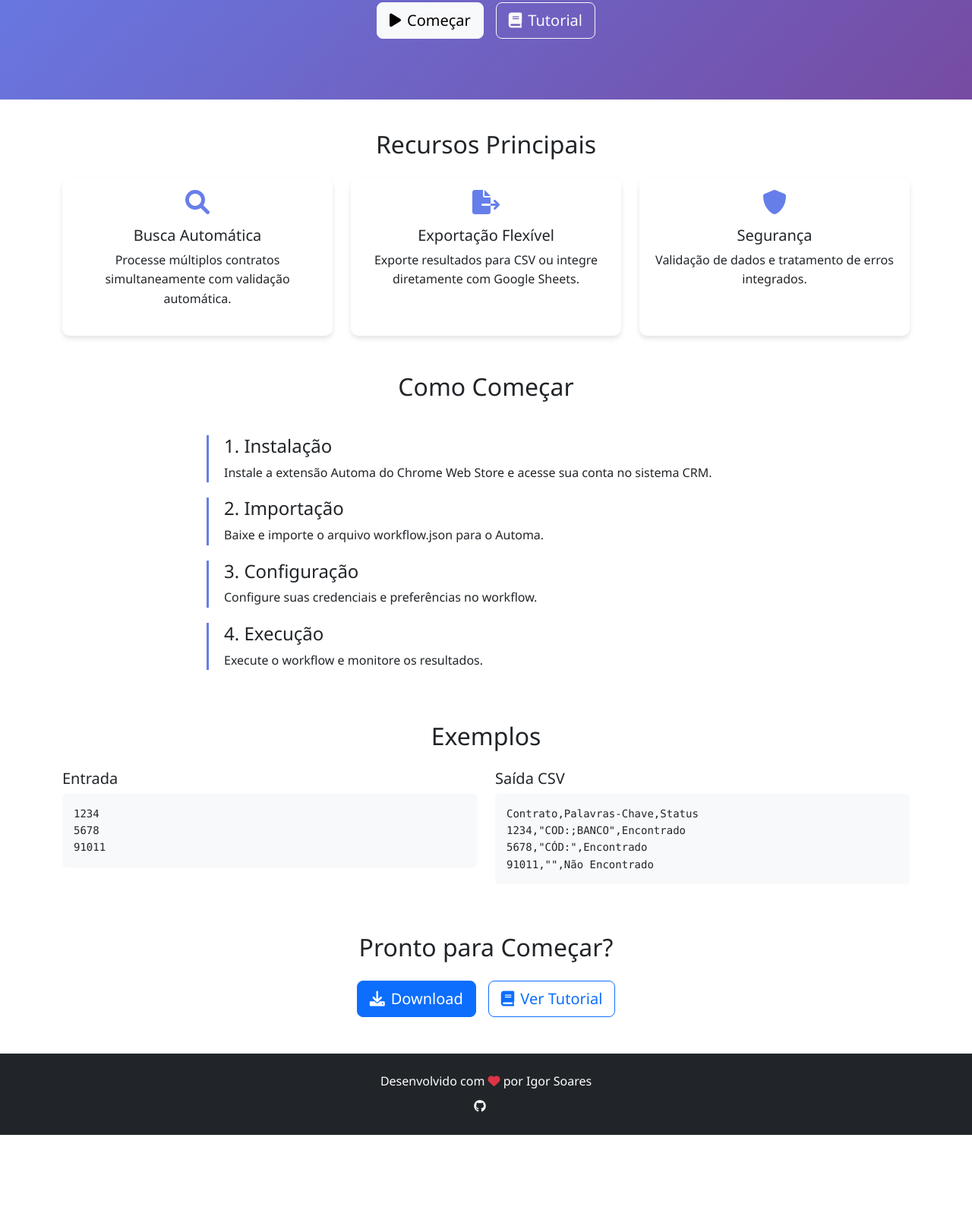
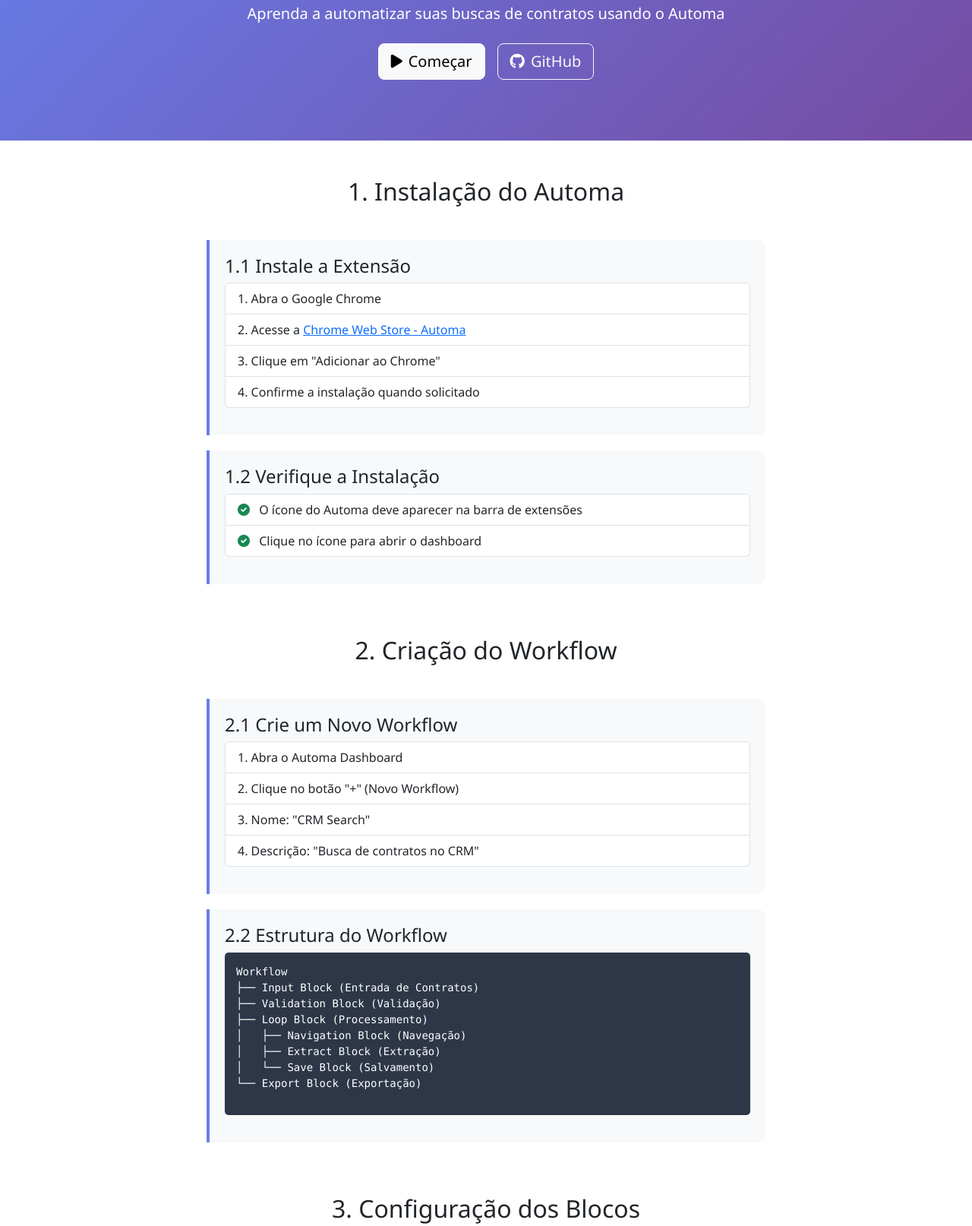
Before and after one commit to Igorofyeshu4/CRM-wsa, a website: page index.html in a window 1280 px wide. Shown: the part 224-1838 px from the top of the page at 76% size. Before the commit the page ends 1718 px from the top, so only its background shows below. Drawn offline with nearby package versions, Linux system fonts and the light colour scheme.

Commit message:
feat: Adicionado tutorial detalhado sobre Automa no index.html

```diff
--- a/index.html
+++ b/index.html
@@ -3,178 +3,292 @@
 <head>
     <meta charset="UTF-8">
     <meta name="viewport" content="width=device-width, initial-scale=1.0">
-    <title>CRM-WSA | Igor Soares</title>
+    <title>CRM-WSA | Tutorial de Automação</title>
     <link href="https://cdn.jsdelivr.net/npm/bootstrap@5.3.2/dist/css/bootstrap.min.css" rel="stylesheet">
     <link href="https://cdnjs.cloudflare.com/ajax/libs/font-awesome/6.0.0/css/all.min.css" rel="stylesheet">
     <style>
         body {
             font-family: 'Segoe UI', Tahoma, Geneva, Verdana, sans-serif;
-            line-height: 1.6;
         }
         .hero-section {
             background: linear-gradient(135deg, #667eea 0%, #764ba2 100%);
             color: white;
             padding: 80px 0;
-            margin-bottom: 40px;
         }
         .feature-card {
             border: none;
             border-radius: 10px;
             box-shadow: 0 4px 6px rgba(0,0,0,0.1);
-            transition: transform 0.3s ease;
+            transition: transform 0.3s;
             margin-bottom: 20px;
         }
         .feature-card:hover {
             transform: translateY(-5px);
         }
-        .feature-icon {
-            font-size: 2rem;
-            color: #667eea;
-            margin-bottom: 1rem;
+        .step-card {
+            border-left: 4px solid #667eea;
+            margin: 20px 0;
+            padding: 20px;
+            background: #f8f9fa;
+            border-radius: 0 10px 10px 0;
         }
-        pre {
-            background: #f8f9fa;
+        .code-block {
+            background: #2d3748;
+            color: #fff;
             padding: 15px;
             border-radius: 5px;
-            overflow-x: auto;
+            font-family: monospace;
         }
-        .workflow-step {
-            border-left: 3px solid #667eea;
-            padding-left: 20px;
-            margin: 20px 0;
-        }
-        .github-corner:hover .octo-arm {
-            animation: octocat-wave 560ms ease-in-out;
-        }
-        @keyframes octocat-wave {
-            0%, 100% { transform: rotate(0); }
-            20%, 60% { transform: rotate(-25deg); }
-            40%, 80% { transform: rotate(10deg); }
+        .workflow-image {
+            max-width: 100%;
+            border-radius: 10px;
+            box-shadow: 0 4px 6px rgba(0,0,0,0.1);
         }
     </style>
 </head>
 <body>
-    <!-- GitHub Corner -->
-    <a href="https://github.com/Igorofyeshu4/CRM-wsa" class="github-corner" aria-label="View on GitHub">
-        <svg width="80" height="80" viewBox="0 0 250 250" style="fill:#151513; color:#fff; position: absolute; top: 0; border: 0; right: 0;" aria-hidden="true">
-            <path d="M0,0 L115,115 L130,115 L142,142 L250,250 L250,0 Z"></path>
-            <path d="M128.3,109.0 C113.8,99.7 119.0,89.6 119.0,89.6 C122.0,82.7 120.5,78.6 120.5,78.6 C119.2,72.0 123.4,76.3 123.4,76.3 C127.3,80.9 125.5,87.3 125.5,87.3 C122.9,97.6 130.6,101.9 134.4,103.2" fill="currentColor" style="transform-origin: 130px 106px;" class="octo-arm"></path>
-            <path d="M115.0,115.0 C114.9,115.1 118.7,116.5 119.8,115.4 L133.7,101.6 C136.9,99.2 139.9,98.4 142.2,98.6 C133.8,88.0 127.5,74.4 143.8,58.0 C148.5,53.4 154.0,51.2 159.7,51.0 C160.3,49.4 163.2,43.6 171.4,40.1 C171.4,40.1 176.1,42.5 178.8,56.2 C183.1,58.6 187.2,61.8 190.9,65.4 C194.5,69.0 197.7,73.2 200.1,77.6 C213.8,80.2 216.3,84.9 216.3,84.9 C212.7,93.1 206.9,96.0 205.4,96.6 C205.1,102.4 203.0,107.8 198.3,112.5 C181.9,128.9 168.3,122.5 157.7,114.1 C157.9,116.9 156.7,120.9 152.7,124.9 L141.0,136.5 C139.8,137.7 141.6,141.9 141.8,141.8 Z" fill="currentColor" class="octo-body"></path>
-        </svg>
-    </a>
+    <!-- Navbar -->
+    <nav class="navbar navbar-expand-lg navbar-dark bg-dark sticky-top">
+        <div class="container">
+            <a class="navbar-brand" href="#">
+                <i class="fas fa-robot me-2"></i>CRM-WSA
+            </a>
+            <button class="navbar-toggler" type="button" data-bs-toggle="collapse" data-bs-target="#navbarNav">
+                <span class="navbar-toggler-icon"></span>
+            </button>
+            <div class="collapse navbar-collapse" id="navbarNav">
+                <ul class="navbar-nav ms-auto">
+                    <li class="nav-item">
+                        <a class="nav-link" href="#instalacao">Instalação</a>
+                    </li>
+                    <li class="nav-item">
+                        <a class="nav-link" href="#workflow">Workflow</a>
+                    </li>
+                    <li class="nav-item">
+                        <a class="nav-link" href="#configuracao">Configuração</a>
+                    </li>
+                    <li class="nav-item">
+                        <a class="nav-link" href="#exemplos">Exemplos</a>
+                    </li>
+                </ul>
+            </div>
+        </div>
+    </nav>
 
     <!-- Hero Section -->
     <section class="hero-section text-center">
         <div class="container">
-            <h1 class="display-4 mb-4">CRM-WSA</h1>
-            <p class="lead mb-4">Automação inteligente para busca e verificação de contratos em CRM</p>
+            <h1 class="display-4 mb-4">Tutorial de Automação CRM</h1>
+            <p class="lead mb-4">Aprenda a automatizar suas buscas de contratos usando o Automa</p>
             <div class="d-flex justify-content-center gap-3">
-                <a href="#getting-started" class="btn btn-light btn-lg">
+                <a href="#instalacao" class="btn btn-light btn-lg">
                     <i class="fas fa-play me-2"></i>Começar
                 </a>
-                <a href="https://automa.site" class="btn btn-outline-light btn-lg">
-                    <i class="fas fa-book me-2"></i>Tutorial
+                <a href="https://github.com/Igorofyeshu4/CRM-wsa" class="btn btn-outline-light btn-lg">
+                    <i class="fab fa-github me-2"></i>GitHub
                 </a>
             </div>
         </div>
     </section>
 
-    <div class="container">
-        <!-- Features -->
-        <section class="mb-5">
-            <h2 class="text-center mb-4">Recursos Principais</h2>
-            <div class="row">
-                <div class="col-md-4">
-                    <div class="card feature-card h-100">
-                        <div class="card-body text-center">
-                            <i class="fas fa-search feature-icon"></i>
-                            <h5 class="card-title">Busca Automática</h5>
-                            <p class="card-text">Processe múltiplos contratos simultaneamente com validação automática.</p>
-                        </div>
+    <div class="container py-5">
+        <!-- Instalação -->
+        <section id="instalacao" class="mb-5">
+            <h2 class="text-center mb-4">1. Instalação do Automa</h2>
+            <div class="row justify-content-center">
+                <div class="col-lg-8">
+                    <div class="step-card">
+                        <h4>1.1 Instale a Extensão</h4>
+                        <ol class="list-group list-group-numbered mb-3">
+                            <li class="list-group-item">Abra o Google Chrome</li>
+                            <li class="list-group-item">Acesse a <a href="https://chrome.google.com/webstore/detail/automa/infppggnoaenmfagbfknfkancpbljcca" target="_blank">Chrome Web Store - Automa</a></li>
+                            <li class="list-group-item">Clique em "Adicionar ao Chrome"</li>
+                            <li class="list-group-item">Confirme a instalação quando solicitado</li>
+                        </ol>
+                    </div>
+
+                    <div class="step-card">
+                        <h4>1.2 Verifique a Instalação</h4>
+                        <ul class="list-group mb-3">
+                            <li class="list-group-item">
+                                <i class="fas fa-check-circle text-success me-2"></i>
+                                O ícone do Automa deve aparecer na barra de extensões
+                            </li>
+                            <li class="list-group-item">
+                                <i class="fas fa-check-circle text-success me-2"></i>
+                                Clique no ícone para abrir o dashboard
+                            </li>
+                        </ul>
                     </div>
                 </div>
-                <div class="col-md-4">
-                    <div class="card feature-card h-100">
-                        <div class="card-body text-center">
-                            <i class="fas fa-file-export feature-icon"></i>
-                            <h5 class="card-title">Exportação Flexível</h5>
-                            <p class="card-text">Exporte resultados para CSV ou integre diretamente com Google Sheets.</p>
-                        </div>
+            </div>
+        </section>
+
+        <!-- Workflow -->
+        <section id="workflow" class="mb-5">
+            <h2 class="text-center mb-4">2. Criação do Workflow</h2>
+            <div class="row justify-content-center">
+                <div class="col-lg-8">
+                    <div class="step-card">
+                        <h4>2.1 Crie um Novo Workflow</h4>
+                        <ol class="list-group list-group-numbered mb-3">
+                            <li class="list-group-item">Abra o Automa Dashboard</li>
+                            <li class="list-group-item">Clique no botão "+" (Novo Workflow)</li>
+                            <li class="list-group-item">Nome: "CRM Search"</li>
+                            <li class="list-group-item">Descrição: "Busca de contratos no CRM"</li>
+                        </ol>
                     </div>
-                </div>
-                <div class="col-md-4">
-                    <div class="card feature-card h-100">
-                        <div class="card-body text-center">
-                            <i class="fas fa-shield-alt feature-icon"></i>
-                            <h5 class="card-title">Segurança</h5>
-                            <p class="card-text">Validação de dados e tratamento de erros integrados.</p>
+
+                    <div class="step-card">
+                        <h4>2.2 Estrutura do Workflow</h4>
+                        <div class="code-block mb-3">
+                            <pre>
+Workflow
+├── Input Block (Entrada de Contratos)
+├── Validation Block (Validação)
+├── Loop Block (Processamento)
+│   ├── Navigation Block (Navegação)
+│   ├── Extract Block (Extração)
+│   └── Save Block (Salvamento)
+└── Export Block (Exportação)</pre>
                         </div>
                     </div>
                 </div>
             </div>
         </section>
 
-        <!-- Getting Started -->
-        <section id="getting-started" class="mb-5">
-            <h2 class="text-center mb-4">Como Começar</h2>
+        <!-- Configuração -->
+        <section id="configuracao" class="mb-5">
+            <h2 class="text-center mb-4">3. Configuração dos Blocos</h2>
+
+            <!-- Input Block -->
+            <div class="row justify-content-center mb-4">
+                <div class="col-lg-8">
+                    <div class="step-card">
+                        <h4>3.1 Bloco de Entrada</h4>
+                        <div class="mb-3">
+                            <h5>Configurações:</h5>
+                            <ul class="list-group">
+                                <li class="list-group-item">
+                                    <strong>Tipo:</strong> Textarea
+                                </li>
+                                <li class="list-group-item">
+                                    <strong>Label:</strong> "Digite os números dos contratos"
+                                </li>
+                                <li class="list-group-item">
+                                    <strong>Placeholder:</strong> "Um contrato por linha"
+                                </li>
+                            </ul>
+                        </div>
+                        <div class="code-block">
+                            <pre>
+// Validação de entrada
+function validateInput(input) {
+    const contracts = input.split('\n');
+    return contracts.every(c => /^\d{4,6}$/.test(c.trim()));
+}</pre>
+                        </div>
+                    </div>
+                </div>
+            </div>
+
+            <!-- Navigation Block -->
+            <div class="row justify-content-center mb-4">
+                <div class="col-lg-8">
+                    <div class="step-card">
+                        <h4>3.2 Bloco de Navegação</h4>
+                        <div class="mb-3">
+                            <h5>Configurações:</h5>
+                            <ul class="list-group">
+                                <li class="list-group-item">
+                                    <strong>URL:</strong> Sistema CRM + Número do Contrato
+                                </li>
+                                <li class="list-group-item">
+                                    <strong>Timeout:</strong> 30000ms
+                                </li>
+                                <li class="list-group-item">
+                                    <strong>Wait Until:</strong> networkidle0
+                                </li>
+                            </ul>
+                        </div>
+                    </div>
+                </div>
+            </div>
+
+            <!-- Extraction Block -->
             <div class="row justify-content-center">
                 <div class="col-lg-8">
-                    <div class="workflow-step">
-                        <h4>1. Instalação</h4>
-                        <p>Instale a extensão Automa do Chrome Web Store e acesse sua conta no sistema CRM.</p>
-                    </div>
-                    <div class="workflow-step">
-                        <h4>2. Importação</h4>
-                        <p>Baixe e importe o arquivo workflow.json para o Automa.</p>
-                    </div>
-                    <div class="workflow-step">
-                        <h4>3. Configuração</h4>
-                        <p>Configure suas credenciais e preferências no workflow.</p>
-                    </div>
-                    <div class="workflow-step">
-                        <h4>4. Execução</h4>
-                        <p>Execute o workflow e monitore os resultados.</p>
+                    <div class="step-card">
+                        <h4>3.3 Bloco de Extração</h4>
+                        <div class="mb-3">
+                            <h5>Seletores:</h5>
+                            <div class="code-block">
+                                <pre>
+// Seletores para extração
+{
+    "cod": "text:contains('COD:')",
+    "banco": "text:contains('BANCO')",
+    "status": ".status-label"
+}</pre>
+                            </div>
+                        </div>
                     </div>
                 </div>
             </div>
         </section>
 
-        <!-- Examples -->
-        <section class="mb-5">
-            <h2 class="text-center mb-4">Exemplos</h2>
-            <div class="row">
-                <div class="col-md-6">
-                    <h5>Entrada</h5>
-                    <pre><code>1234
+        <!-- Exemplos -->
+        <section id="exemplos" class="mb-5">
+            <h2 class="text-center mb-4">4. Exemplos Práticos</h2>
+
+            <!-- Exemplo de Entrada -->
+            <div class="row justify-content-center mb-4">
+                <div class="col-lg-6">
+                    <div class="card">
+                        <div class="card-header bg-primary text-white">
+                            Entrada de Dados
+                        </div>
+                        <div class="card-body">
+                            <pre class="mb-0">1234
 5678
-91011</code></pre>
+91011</pre>
+                        </div>
+                    </div>
                 </div>
-                <div class="col-md-6">
-                    <h5>Saída CSV</h5>
-                    <pre><code>Contrato,Palavras-Chave,Status
+                <div class="col-lg-6">
+                    <div class="card">
+                        <div class="card-header bg-success text-white">
+                            Saída CSV
+                        </div>
+                        <div class="card-body">
+                            <pre class="mb-0">Contrato,Palavras-Chave,Status
 1234,"COD:;BANCO",Encontrado
 5678,"CÓD:",Encontrado
-91011,"",Não Encontrado</code></pre>
+91011,"",Não Encontrado</pre>
+                        </div>
+                    </div>
                 </div>
             </div>
-        </section>
 
-        <!-- Call to Action -->
-        <section class="text-center mb-5">
-            <h2 class="mb-4">Pronto para Começar?</h2>
-            <div class="d-flex justify-content-center gap-3">
-                <a href="https://github.com/Igorofyeshu4/CRM-wsa/archive/refs/heads/main.zip" class="btn btn-primary btn-lg">
-                    <i class="fas fa-download me-2"></i>Download
-                </a>
-                <a href="https://automa.site" class="btn btn-outline-primary btn-lg">
-                    <i class="fas fa-book me-2"></i>Ver Tutorial
-                </a>
+            <!-- Dicas -->
+            <div class="row justify-content-center">
+                <div class="col-lg-8">
+                    <div class="alert alert-info">
+                        <h4 class="alert-heading">Dicas Importantes:</h4>
+                        <ul class="mb-0">
+                            <li>Sempre teste com poucos contratos primeiro</li>
+                            <li>Use delays apropriados entre requisições</li>
+                            <li>Faça backup dos resultados regularmente</li>
+                            <li>Monitore o consumo de recursos</li>
+                        </ul>
+                    </div>
+                </div>
             </div>
         </section>
     </div>
 
     <!-- Footer -->
-    <footer class="bg-dark text-white py-4 mt-5">
+    <footer class="bg-dark text-white py-4">
         <div class="container text-center">
             <p class="mb-2">Desenvolvido com <i class="fas fa-heart text-danger"></i> por Igor Soares</p>
             <div class="social-links">
```
